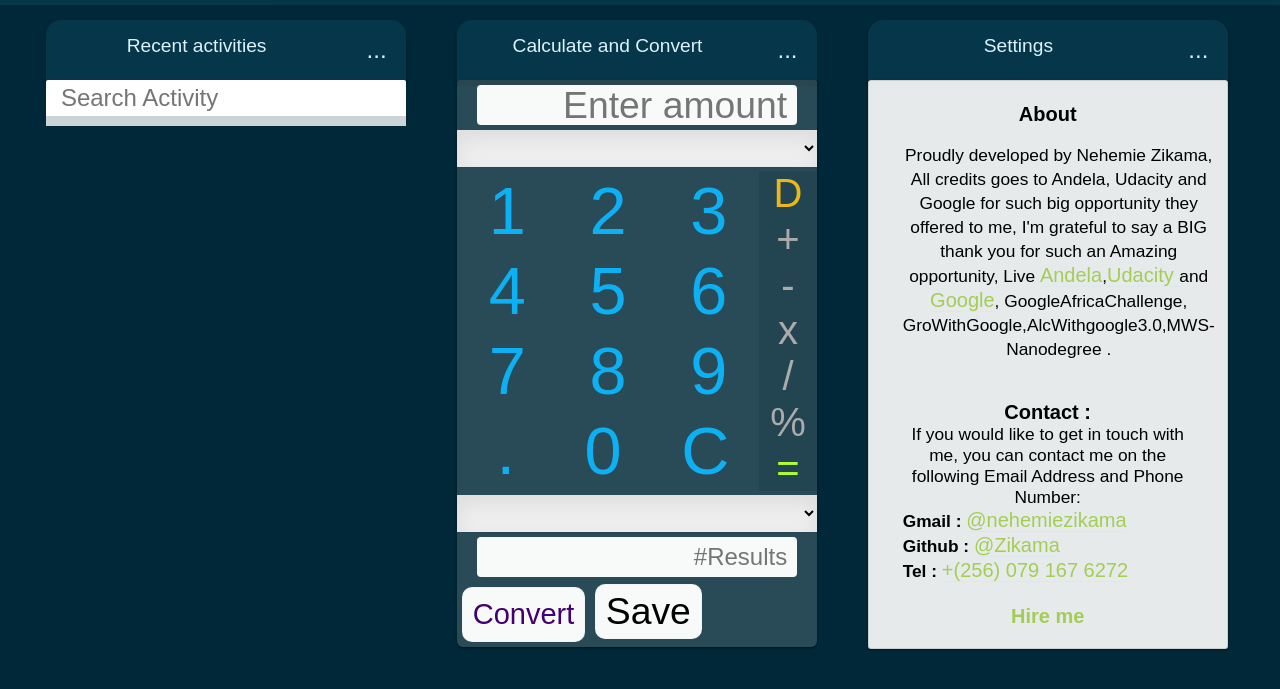
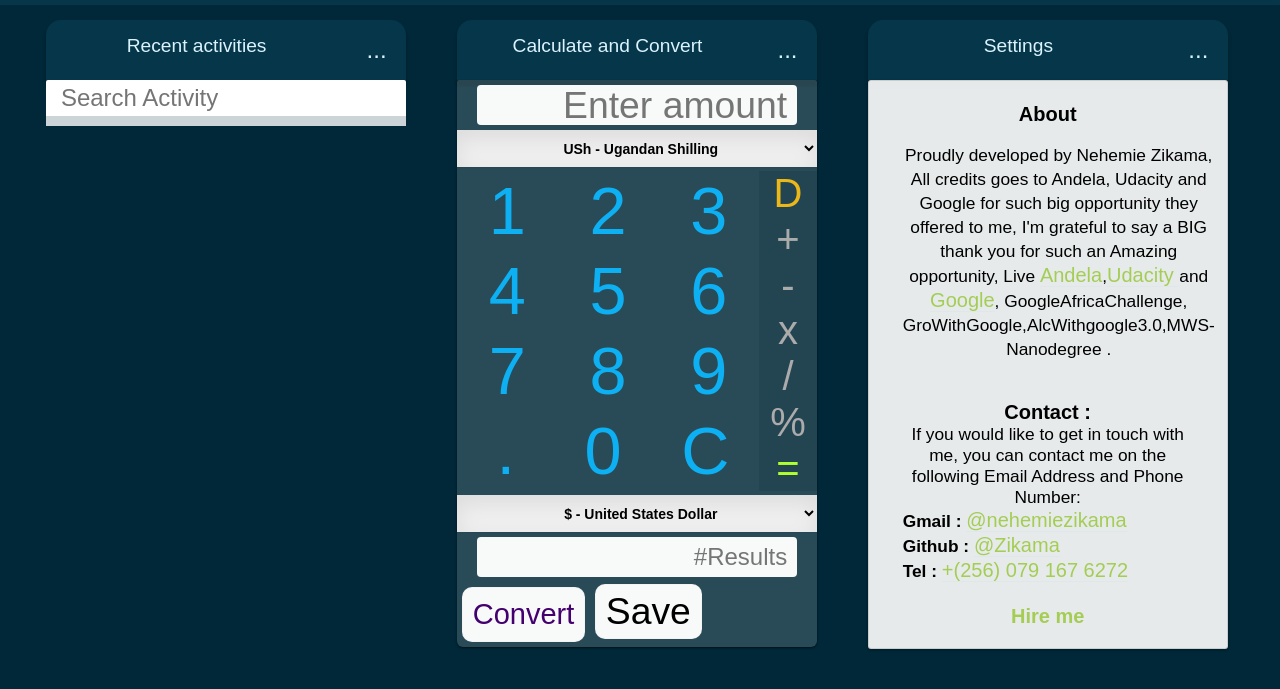
Before and after one commit to Zikama/currency, a website: page index.html in a window 1280 px wide. Shown: the part 47-736 px from the top of the page. Drawn offline with Linux system fonts and the light colour scheme.

Commit message:
Update index.html

```diff
--- a/index.html
+++ b/index.html
@@ -124,7 +124,7 @@
     <script src="./assets/js/controller/Controller.js"></script>
     <script src="./assets/js/scripts/script.js"></script>
     <script src="./assets/js/scripts/search-content.js"></script>
-    <!--<script src="./assets/js/scripts/index.js"></script>-->
+    <script src="./assets/js/scripts/index.js"></script>
     <script>
 
     </script>
```
